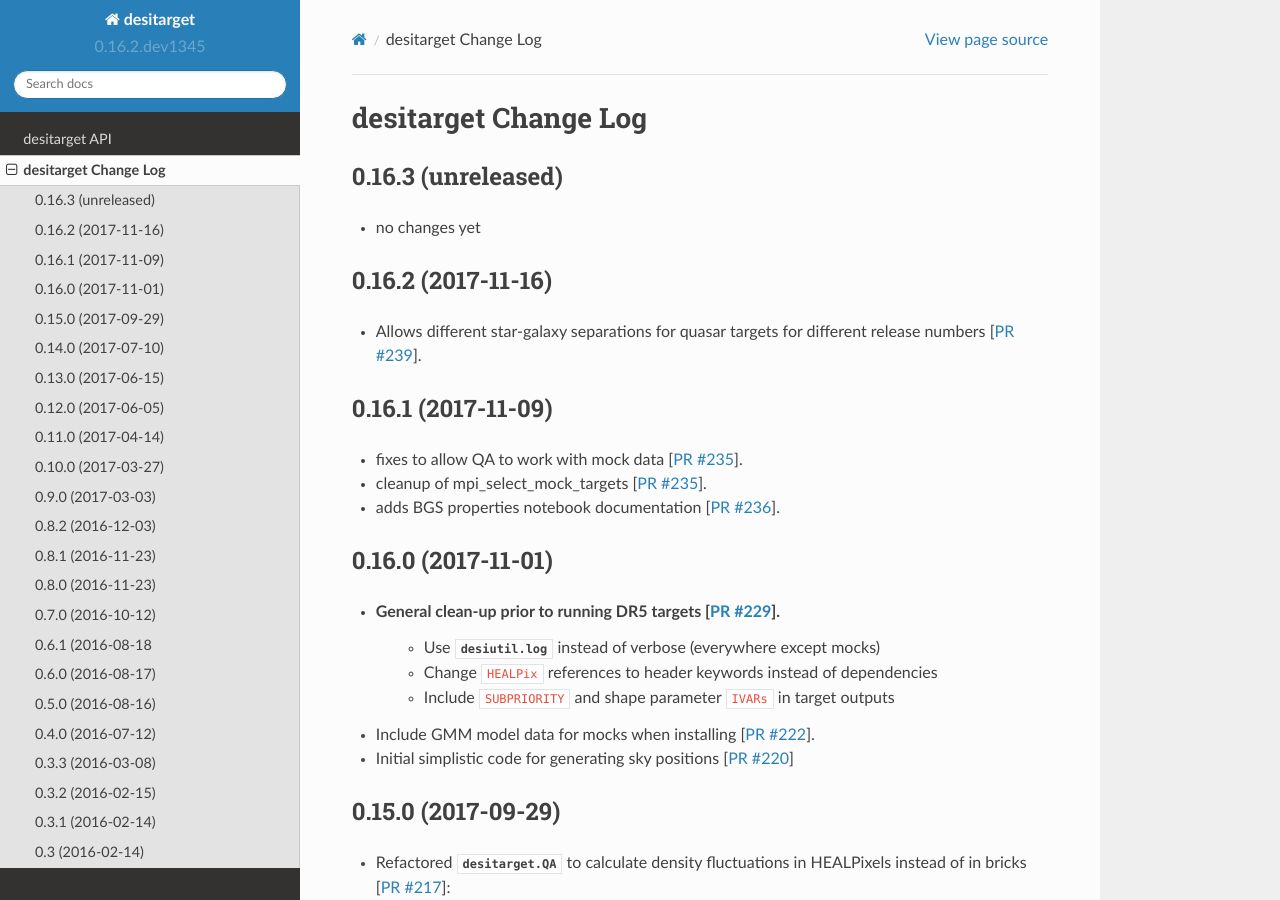
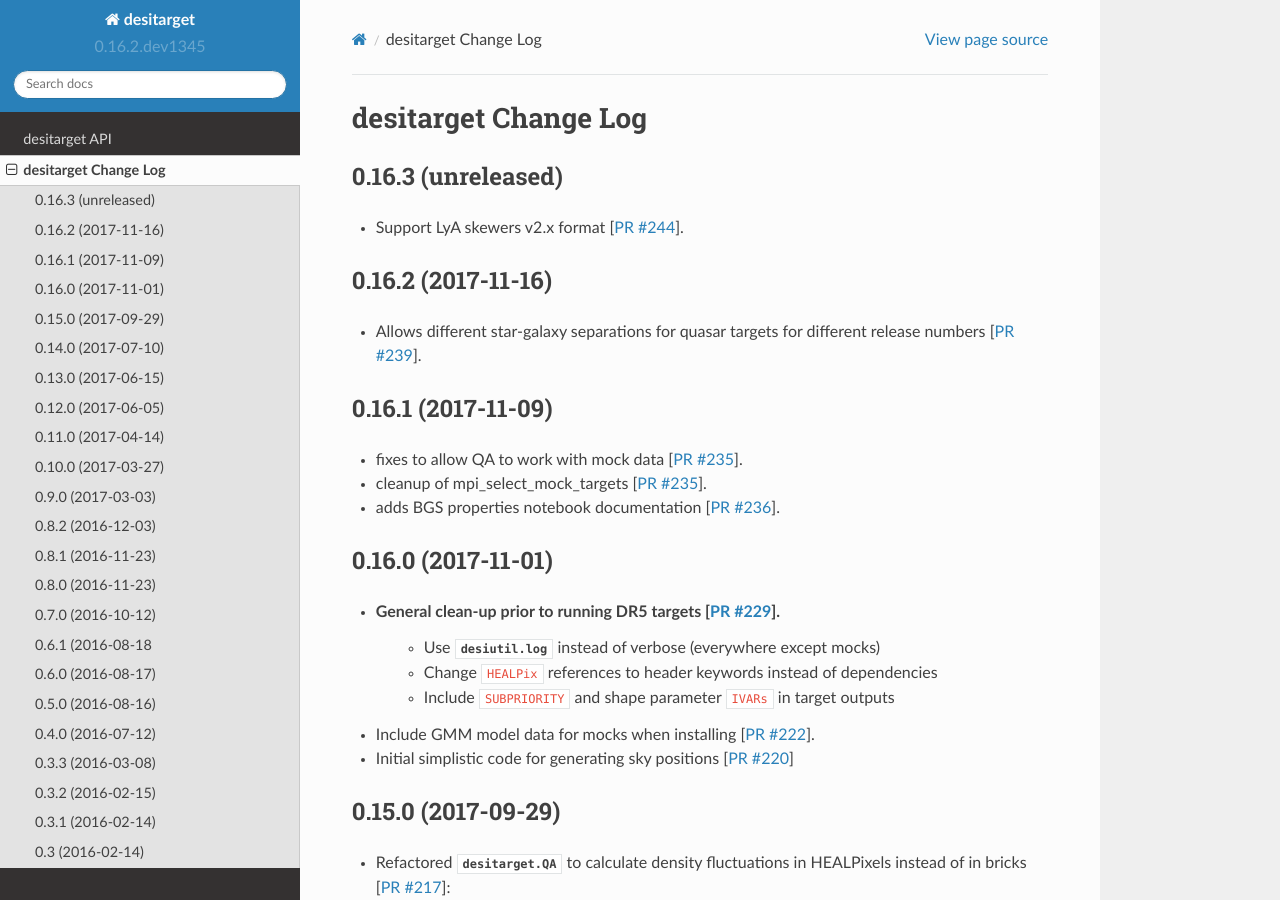
Before and after one commit to desihub/desitarget, a Sphinx documentation site: the page built from doc/changes.rst, in a window 1280 px wide and 900 px high. Built offline with Sphinx 7.4.7 and the Read the Docs theme 2.0.0, drawn with Linux system fonts in a browser that asks for light colours.

```diff
--- a/doc/changes.rst
+++ b/doc/changes.rst
@@ -5,7 +5,9 @@
 0.16.3 (unreleased)
 -------------------
 
-* no changes yet
+* Support LyA skewers v2.x format [`PR #244`_].
+
+.. _`PR #244`: https://github.com/desihub/desitarget/pull/244
 
 0.16.2 (2017-11-16)
 -------------------
```
Also changed, not shown: 1 other file.
